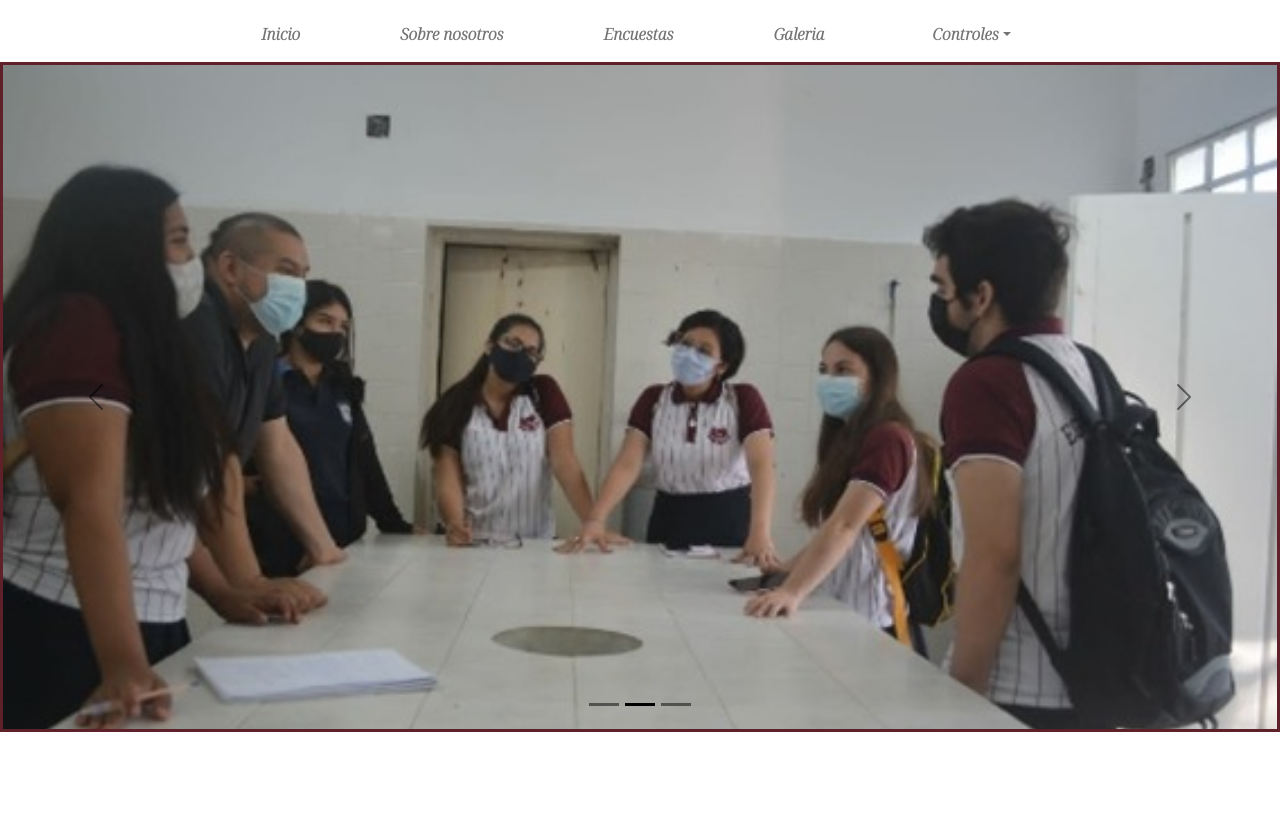
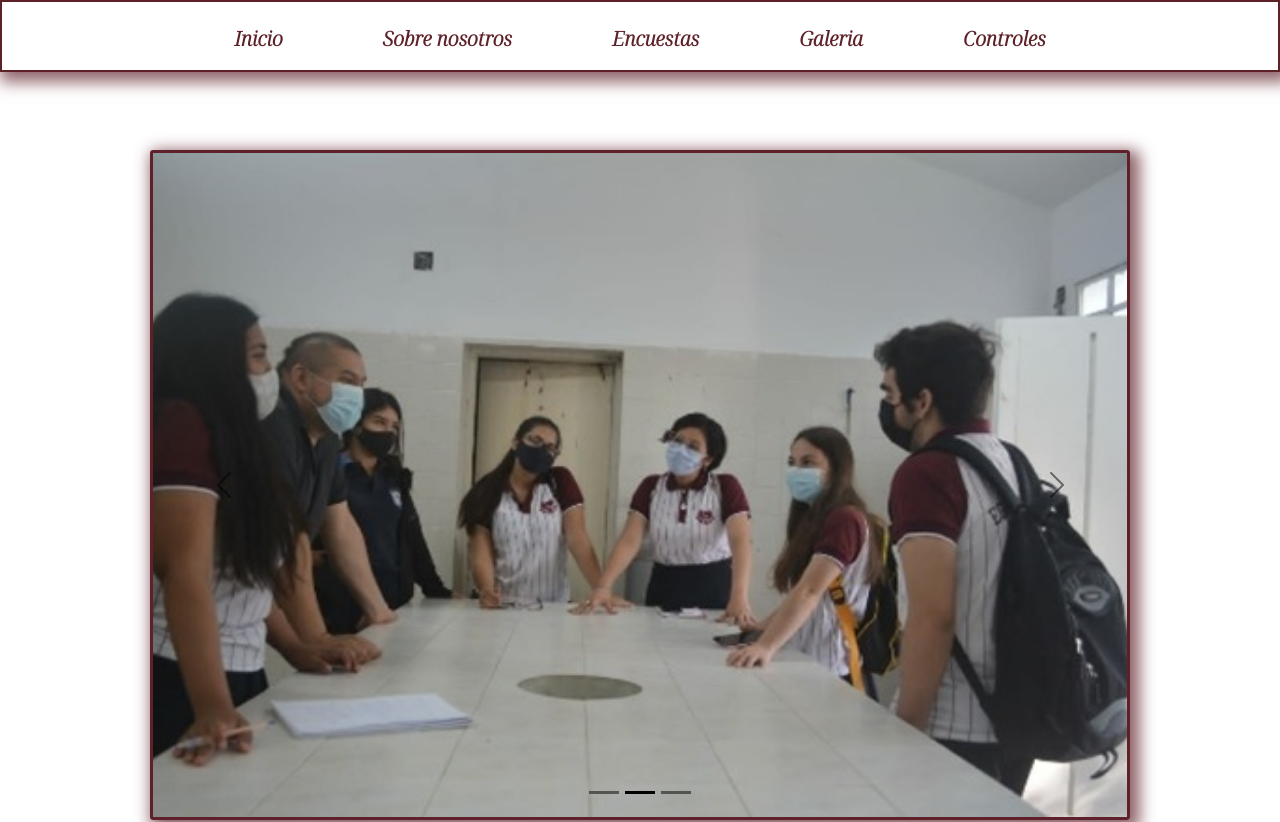
Before and after one commit to NicLen17/Planta-productora-Queso, a React (Create React App) app: page / in a window 1280 px wide. Shown: the top 822 px of the page. Built offline with nearby package versions, Linux system fonts and the light colour scheme.

Commit message:
Actualizado nashe

```diff
--- a/src/componentes/Cards.css
+++ b/src/componentes/Cards.css
@@ -29,6 +29,8 @@
     border: solid 2px rgb(94, 33, 41);
     height: 260px;
     width: 350px;
+    -webkit-box-shadow: 5px 5px 15px 5px rgba(94, 33, 41, 0.61);
+box-shadow: 5px 5px 15px 5px rgba(94, 33, 41, 0.699);
 }
 
 .card-img1 {
@@ -53,6 +55,8 @@
 }
 
 .info-box {
+    -webkit-box-shadow: 5px 5px 15px 5px rgba(94, 33, 41, 0.61);
+box-shadow: 5px 5px 15px 5px rgba(94, 33, 41, 0.699);
     display: flex !important;
     justify-content: start !important;
     flex-direction: column;
@@ -144,6 +148,8 @@
     height: 250px;
     border: solid 2px rgb(94, 33, 41);
     border-radius: 3px;
+    -webkit-box-shadow: 5px 5px 15px 5px rgba(94, 33, 41, 0.61);
+    box-shadow: 5px 5px 15px 5px rgba(94, 33, 41, 0.699);
 }
 
 .encuestas {
@@ -167,6 +173,8 @@
     border-radius: 4px;
     width: 420px;
     height: 260px;
+    -webkit-box-shadow: 5px 5px 15px 5px rgba(94, 33, 41, 0.61);
+    box-shadow: 5px 5px 15px 5px rgba(94, 33, 41, 0.699);
 }
 
 .controles {
@@ -208,6 +216,8 @@
     height: 350px;
     border: rgb(94, 33, 41) solid 3px;
     border-radius: 4px;
+    -webkit-box-shadow: 5px 5px 15px 5px rgba(94, 33, 41, 0.61);
+    box-shadow: 5px 5px 15px 5px rgba(94, 33, 41, 0.699);
 }
 
 .controles-calidad {
@@ -239,6 +249,8 @@
     border: rgb(94, 33, 41) solid 3px;
     border-radius: 4px;
     width: 450px;
+    -webkit-box-shadow: 5px 5px 15px 5px rgba(94, 33, 41, 0.61);
+    box-shadow: 5px 5px 15px 5px rgba(94, 33, 41, 0.699);
     height: 400px;
 }
 
@@ -310,6 +322,8 @@
     margin-top: 50px;
     border: rgb(94, 33, 41) solid 2px;
     border-radius: 4px;
+    -webkit-box-shadow: 5px 5px 15px 5px rgba(94, 33, 41, 0.61);
+    box-shadow: 5px 5px 15px 5px rgba(94, 33, 41, 0.699);
 }
 
 .queso-parrafo2 {
@@ -332,6 +346,8 @@
     height: 250px;
     margin-left: 170px;
     border-radius: 4px;
+    -webkit-box-shadow: 5px 5px 15px 5px rgba(94, 33, 41, 0.61);
+    box-shadow: 5px 5px 15px 5px rgba(94, 33, 41, 0.699);
 }
 
 .espaciado {
--- a/src/componentes/Cards.jsx
+++ b/src/componentes/Cards.jsx
@@ -90,7 +90,7 @@ export default function Cards() {
             </div>
             <div className="titulos" id="about">
                 <h1 data-aos="fade-right"><b>
-                    Proyecto pltanta productora
+                    Proyecto planta productora
                 </b></h1>
             </div>
             <div className="about">
@@ -207,7 +207,7 @@ export default function Cards() {
                     <img className="encuestas-img m-1" data-aos="fade-left" src={E3} alt="" />
                 </div>
             </div>
-            <div className="titulos">
+            <div id='controles' className="titulos">
                 <h1 data-aos="fade-right"><b>
                     Controles
                 </b></h1>
--- a/src/componentes/Carro.css
+++ b/src/componentes/Carro.css
@@ -1,16 +1,29 @@
 .Carro {
-    margin-top: 62px;
+    margin-top: 150px;
+    margin-right: 150px;
+    margin-left: 150px;
+    -webkit-box-shadow: 5px 5px 15px 5px rgba(94, 33, 41, 0.61);
+    box-shadow: 5px 5px 15px 5px rgba(94, 33, 41, 0.699);
+    border-radius: 3px !important;
 }
 
 .carro-img {
-    border: solid rgb(94, 33, 41)  3px;
+    border: solid rgb(94, 33, 41) 3px;
     height: 670px;
     width: 100%;
     object-fit: cover;
+    border-radius: 3px !important;
 }
 
-@media only screen and (max-width: 375px) {
-    .carro-img{
+@media only screen and (max-width: 1250px) {
+    .Carro {
+        margin-left: 0px;
+        margin-right: 0px;
+    }
+}
+
+@media only screen and (max-width: 1250px) {
+    .carro-img {
         margin: auto;
         height: 300px;
         width: 100%;
--- a/src/componentes/NavBar.css
+++ b/src/componentes/NavBar.css
@@ -1,8 +1,10 @@
 .nav {
-    background-color: white;
-    border-bottom: solid 2px rgb(94, 33, 41) !important;
-    border-bottom: 2px;
+    background-color: rgb(255, 255, 255);
+    font-size: 20px;
     font-family: 'Noto Serif Display', serif;
+    border: 2px solid rgb(94, 33, 41) ;
+    -webkit-box-shadow: 5px 5px 15px 5px rgba(94, 33, 41, 0.61);
+    box-shadow: 5px 5px 15px 5px rgba(94, 33, 41, 0.699);
 }
 
 .nav-container {
@@ -11,10 +13,12 @@
 
 .efecto-nav {
     transition: 0.2s;
+    color: rgb(94, 33, 41)  !important;
 }
 
 .efecto-nav:hover {
-    color: rgb(94, 33, 41) !important;
+    color: white !important;
+    background-color: rgb(94, 33, 41) !important;
     -webkit-transform: scale(1.2);
     -moz-transform: scale(1.1);
     -ms-transform: scale(1.1);
--- a/src/componentes/NavBar.jsx
+++ b/src/componentes/NavBar.jsx
@@ -25,11 +25,7 @@ export default function NavBar() {
                             <b><Nav.Link style={{ paddingTop: "14px", paddingRight: "50px", paddingLeft: "50px" }} className="efecto-nav mv-1" href="#about">Sobre nosotros</Nav.Link></b>
                             <b><Nav.Link style={{ paddingTop: "14px", paddingRight: "50px", paddingLeft: "50px" }} className="efecto-nav" href="#encuesta">Encuestas</Nav.Link></b>
                             <b><Nav.Link style={{ paddingTop: "14px", paddingRight: "50px", paddingLeft: "50px" }} className="efecto-nav" href="#galeria">Galeria</Nav.Link></b>
-
-                            <b><NavDropdown title="Controles" style={{ paddingTop: "6px", paddingRight: "50px", paddingLeft: "50px" }} className="efecto-nav" id="basic-nav-dropdown">
-                                <b><Nav.Link style={{ paddingTop: "14px", paddingRight: "50px", paddingLeft: "50px" }} className="efecto-nav" href="#higene">Higene y Seguridad</Nav.Link></b>
-                                <b><Nav.Link style={{ paddingTop: "14px", paddingRight: "50px", paddingLeft: "50px" }} className="efecto-nav" href="#control">Controles de calidad</Nav.Link></b>
-                            </NavDropdown></b>
+                            <b><Nav.Link style={{ paddingTop: "14px", paddingRight: "50px", paddingLeft: "50px" }} className="efecto-nav" href="#controles">Controles</Nav.Link></b>
                         </Nav>
                         <br />
                     </Navbar.Collapse>
--- a/src/index.css
+++ b/src/index.css
@@ -12,6 +12,20 @@ body {
   font-family: "Roboto", sans-serif;
 }
 
+::-webkit-scrollbar {
+  width: 10px;
+}
+
+::-webkit-scrollbar-track {
+  background: rgb(94, 33, 41);
+}
+
+::-webkit-scrollbar-thumb {
+  background-color: #ffffff8c;
+  border-radius: 10px;
+}
+
+
 code {
   font-family: source-code-pro, Menlo, Monaco, Consolas, "Courier New", monospace;
 }
```
